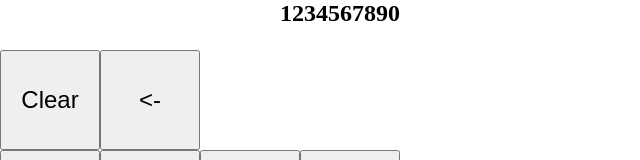
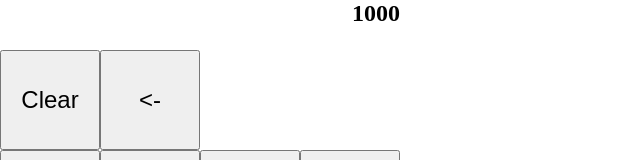
Before and after one commit to josue-quinones/calculator, a plain HTML site: page index.html in a window 1280 px wide. Shown: the top 160 px of the page, without its empty margins (0-640 px from the left). Drawn offline with Linux system fonts and the light colour scheme.

Commit message:
change initial dummy value

```diff
--- a/index.html
+++ b/index.html
@@ -9,7 +9,7 @@
 <body>
     <div class="header"></div>
     <div class="calculator">
-        <div class="display">1234567890</div>
+        <div class="display">1000</div>
         <div class="buttons">
             <div class="row">
                 <div class="function"><button>Clear</button></div>
```
